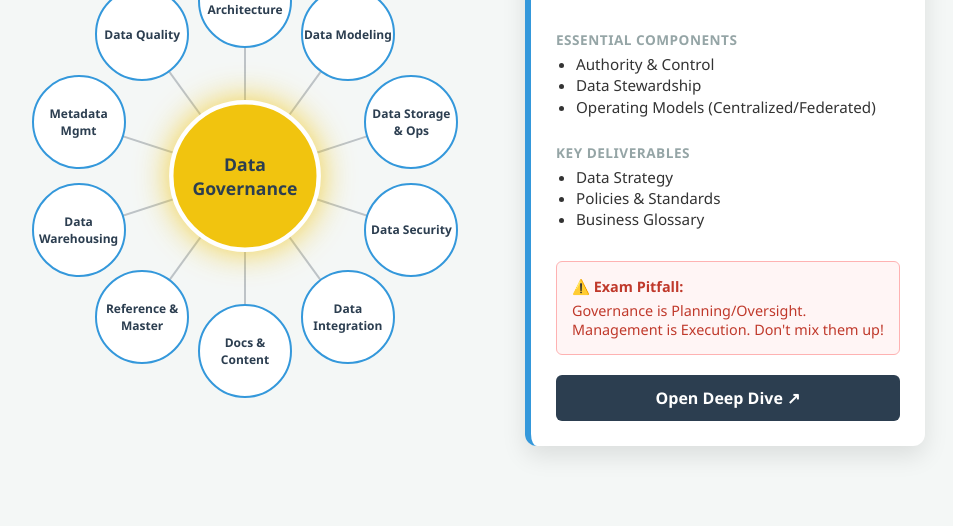
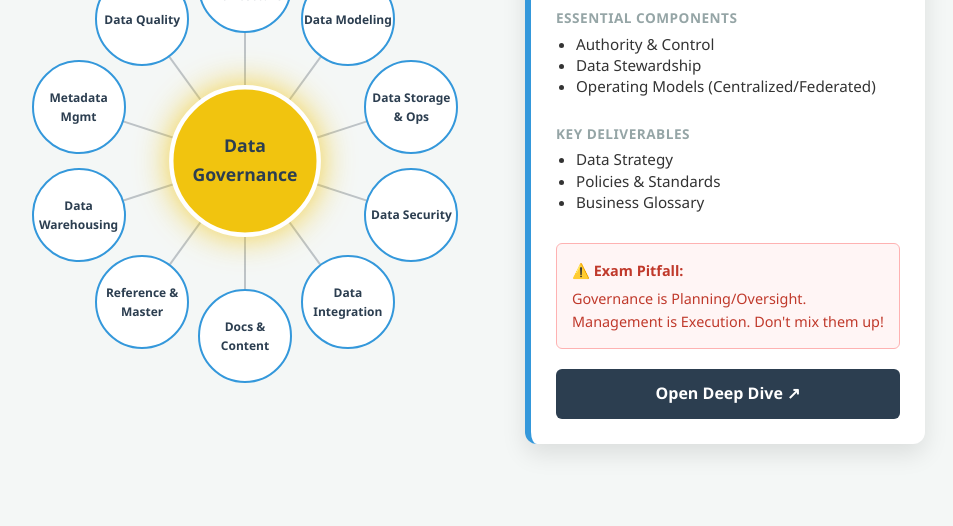
Before and after one commit to aihtn2708/DAMArecapbyaihtn, a plain HTML site: page index.html in a window 1280 px wide. Shown: the part 298-824 px from the top of the page, without its empty margins (180-1133 px from the left). Drawn offline with Linux system fonts and the light colour scheme.

Commit message:
Refactor index.html to include external stylesheet
Updated HTML structure and linked external stylesheet.

```diff
--- a/index.html
+++ b/index.html
@@ -4,114 +4,7 @@
     <meta charset="UTF-8">
     <meta name="viewport" content="width=device-width, initial-scale=1.0">
     <title>DAMA-DMBOK Interactive Wheel</title>
-    <style>
-        :root { --primary: #2c3e50; --accent: #3498db; --gov: #f1c40f; --bg: #f4f7f6; }
-
-        body {
-            font-family: 'Segoe UI', sans-serif;
-            background: var(--bg);
-            margin: 0;
-            display: flex;
-            flex-direction: column;
-            align-items: center;
-            min-height: 100vh;
-        }
-
-        header { margin-top: 20px; text-align: center; padding: 0 10px; }
-
-        /* RESPONSIVE LAYOUT CONTAINER */
-        .container {
-            display: flex;
-            flex-direction: column; /* Mobile First: Stack vertically */
-            width: 100%;
-            max-width: 1200px;
-            align-items: center;
-            justify-content: center;
-            gap: 30px;
-            padding: 20px;
-            box-sizing: border-box;
-            flex-grow: 1; /* Fill remaining height */
-        }
-
-        /* Desktop: Switch to Row when screen is wide enough */
-        @media (min-width: 1024px) {
-            .container { flex-direction: row; height: 85vh; }
-        }
-
-        /* RESPONSIVE WHEEL WRAPPER */
-        .wheel-wrapper {
-            position: relative;
-            width: 90vw; /* 90% of screen width on mobile */
-            height: 90vw;
-            max-width: 500px; /* Cap size on desktop */
-            max-height: 500px;
-            flex-shrink: 0;
-            margin-bottom: 20px;
-        }
-
-        svg.lines { position: absolute; width: 100%; height: 100%; pointer-events: none; }
-        line { stroke: #bdc3c7; stroke-width: 2; }
-
-        /* --- CENTER NODE --- */
-        .center-node {
-            position: absolute; top: 50%; left: 50%;
-            transform: translate(-50%, -50%);
-            width: 26%; height: 26%; /* Relative Size */
-            background: var(--gov); border: 4px solid #fff;
-            display: flex; align-items: center; justify-content: center; text-align: center;
-            border-radius: 50%; cursor: pointer; font-weight: bold; color: var(--primary); z-index: 10;
-            transition: all 0.3s ease;
-            box-shadow: 0 0 15px rgba(241, 196, 15, 0.4);
-            font-size: clamp(0.7rem, 2.5vw, 1rem); /* Dynamic Font Size */
-        }
-
-        .center-node:hover, .center-node.active {
-            transform: translate(-50%, -50%) scale(1.1);
-            background: var(--gov) !important;
-            box-shadow: 0 0 30px rgba(241, 196, 15, 0.8);
-        }
-
-        /* --- OUTER NODES --- */
-        .node {
-            position: absolute;
-            width: 18%; height: 18%; /* Relative Size */
-            background: #fff; border: 2px solid var(--accent);
-            display: flex; align-items: center; justify-content: center; text-align: center;
-            border-radius: 50%; cursor: pointer;
-            font-size: clamp(0.6rem, 2vw, 0.75rem); /* Dynamic Font Size */
-            color: var(--primary); font-weight: bold; z-index: 5;
-            transition: all 0.3s ease;
-            /* Important: Center anchor point so JS positioning is easier */
-            transform: translate(-50%, -50%);
-        }
-
-        .node:hover, .node.active {
-            background: var(--accent); color: #fff;
-            transform: translate(-50%, -50%) scale(1.15); /* Keep translate! */
-            z-index: 8;
-            box-shadow: 0 8px 20px rgba(52, 152, 219, 0.4);
-        }
-
-        /* --- INFO PANEL --- */
-        .info-panel {
-            width: 100%;
-            max-width: 400px; /* Full width on mobile, fixed on desktop */
-            background: #fff; padding: 25px; border-radius: 12px;
-            box-shadow: 0 10px 25px rgba(0,0,0,0.1); border-left: 6px solid var(--accent);
-            display: flex; flex-direction: column;
-            box-sizing: border-box;
-        }
-
-        .panel-header { display: flex; justify-content: space-between; align-items: center; margin-bottom: 20px; padding-bottom: 10px; border-bottom: 1px solid #eee; }
-        .panel-header h2 { margin: 0; color: var(--accent); font-size: 1.5rem; }
-        .tag { background: #ecf0f1; padding: 4px 8px; border-radius: 4px; font-size: 0.75rem; color: #555; font-weight: bold; }
-
-        .section-title { font-size: 0.85rem; text-transform: uppercase; letter-spacing: 0.5px; color: #95a5a6; margin-top: 15px; margin-bottom: 5px; font-weight: bold; }
-        ul { padding-left: 20px; margin: 0 0 10px 0; font-size: 0.95rem; line-height: 1.4; color: #333; }
-
-        .pitfall-box { margin-top: 20px; background: #fff5f5; border: 1px solid #feb2b2; color: #c0392b; padding: 15px; border-radius: 6px; font-size: 0.9rem; }
-        .btn-more { margin-top: 20px; display: block; text-align: center; background: var(--primary); color: #fff; padding: 12px; border-radius: 6px; text-decoration: none; font-weight: bold; }
-    </style>
+    <link rel="stylesheet" href="style.css">
 </head>
 <body>
 
@@ -120,7 +13,7 @@
         <p>Select a node to view its Structure.</p>
     </header>
 
-    <div class="container">
+    <div class="layout-wheel">
         <div class="wheel-wrapper" id="wheel">
             <svg class="lines" id="lines"></svg>
             <div class="center-node" onclick="renderPanel(0)" id="node-0">Data<br>Governance</div>
@@ -154,21 +47,15 @@
         const linesSvg = document.getElementById('lines');
         let currentActiveId = 0;
 
-        // Function to Draw/Redraw Wheel
         function initWheel() {
-            // 1. Get current dimensions (Responsive!)
             const rect = wheel.getBoundingClientRect();
-            const width = rect.width;
-            const height = rect.height;
-            const centerX = width / 2;
-            const centerY = height / 2;
-            const radius = width * 0.35; // Radius is 35% of the container width
+            const centerX = rect.width / 2;
+            const centerY = rect.height / 2;
+            const radius = rect.width * 0.35;
 
-            // 2. Clear old lines and nodes (except center)
             linesSvg.innerHTML = '';
             document.querySelectorAll('.node').forEach(n => n.remove());
 
-            // 3. Draw Nodes
             const outerNodes = damaData.filter(d => d.id !== 0);
             const angleStep = (2 * Math.PI) / outerNodes.length;
 
@@ -177,24 +64,18 @@
                 const x = centerX + radius * Math.cos(angle);
                 const y = centerY + radius * Math.sin(angle);
 
-                // Draw Line
                 const line = document.createElementNS("http://www.w3.org/2000/svg", "line");
                 line.setAttribute("x1", centerX); line.setAttribute("y1", centerY);
                 line.setAttribute("x2", x); line.setAttribute("y2", y);
                 linesSvg.appendChild(line);
 
-                // Draw Node
                 const node = document.createElement('div');
                 node.className = 'node';
                 node.innerText = item.title;
                 node.id = `node-${item.id}`;
-
-                // Position logic: since we use transform:translate(-50%, -50%),
-                // we can just set left/top to the exact x/y coordinates.
                 node.style.left = `${x}px`;
                 node.style.top = `${y}px`;
 
-                // Re-apply active class if needed
                 if(item.id === currentActiveId) node.classList.add('active');
 
                 node.onclick = () => renderPanel(item.id);
@@ -202,12 +83,10 @@
             });
         }
 
-        // Panel Render Logic
         function renderPanel(id) {
             currentActiveId = id;
             const data = damaData.find(d => d.id === id);
 
-            // Highlight logic
             document.querySelectorAll('.node, .center-node').forEach(n => n.classList.remove('active'));
             if(id === 0) {
                 document.getElementById('node-0').classList.add('active');
@@ -216,7 +95,6 @@
                 if(node) node.classList.add('active');
             }
 
-            // Fill Data
             document.getElementById('p-title').innerText = data.title;
             document.getElementById('p-tag').innerText = data.tag;
 
@@ -230,14 +108,11 @@
             document.getElementById('p-link').href = `detail.html?id=${id}`;
         }
 
-        // Initialize
         initWheel();
         renderPanel(0);
 
-        // RESPONSIVE MAGIC: Redraw on window resize
         window.addEventListener('resize', () => {
             initWheel();
-            // Re-highlight the active node after redraw
             const activeNode = document.getElementById(`node-${currentActiveId}`);
             if(activeNode && currentActiveId !== 0) activeNode.classList.add('active');
         });
```
